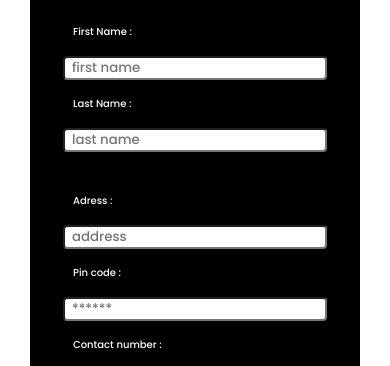
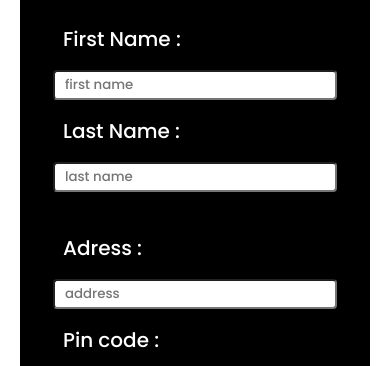
Before and after one commit to shreyas-jaiwal/E-cell_Task, a plain HTML site: page form.html in a window 390 px wide. Shown: the part 192-558 px from the top of the page. Drawn offline with Linux system fonts and the light colour scheme.

Commit message:
Update style.css

```diff
--- a/style.css
+++ b/style.css
@@ -439,7 +439,7 @@ input{
 }
 .form{
     align-items: center;
-    margin: 40px 30px;
+    margin: 40px 20px;
     background-color: #000;
     color: white;
     padding: 30px;
@@ -477,7 +477,7 @@ input{
 label{
     padding: 8px;
     margin: 5px;
-    font-size: 10px;
+    font-size: 20px;
 }
 .ship{
     display: grid;
@@ -487,9 +487,8 @@ label{
     display: grid;
     grid-template-rows: auto;
 }
-    input{
-    padding: 3spx;
-    margin: 3px;
-    border-radius: 4px;
+input{
+  margin: 3px;
+  padding: 3px;
 }
 }
```
